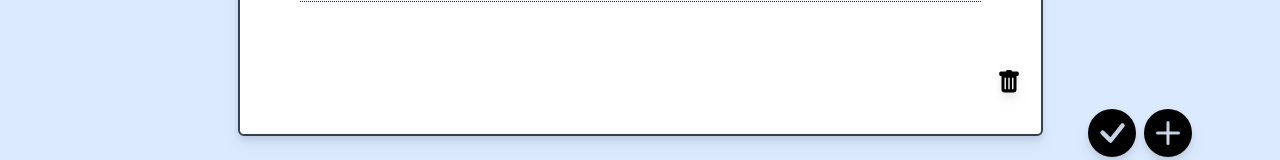
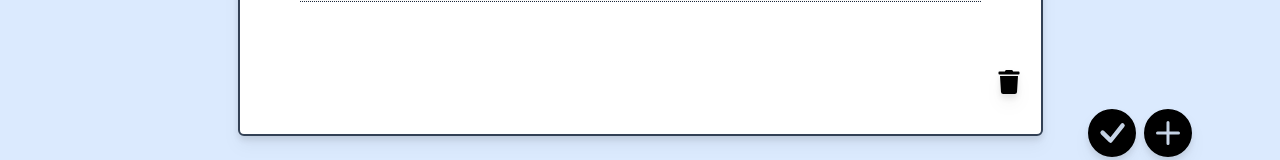
Before and after one commit to noobking321/GoogleFormsCloneClient, a React (Create React App) app: page /createform in a window 1280 px wide. Shown: the part 563-723 px from the top of the page. Built offline with nearby package versions, Linux system fonts and the light colour scheme; sample sign-in values are in the browser's storage.

Commit message:
changed trash icon

```diff
--- a/src/components/formCreate/card.js
+++ b/src/components/formCreate/card.js
@@ -1,5 +1,6 @@
 import React from "react";
-import { BsFillTrashFill, BsArrowsMove } from "react-icons/bs";
+import { BsArrowsMove } from "react-icons/bs";
+import { FaTrash } from "react-icons/fa";
 
 import Dropdown from "./options/dropdown";
 import LongAnswer from "./options/longAnswer";
@@ -76,7 +77,7 @@ export default function Card(props) {
             props.dispatch({ type: "removeCard", i: props.i });
           }}
         >
-          <BsFillTrashFill className="text-2xl drop-shadow-lg" />
+          <FaTrash className="text-2xl drop-shadow-lg" />
         </button>
       </div>
     </div>
--- a/src/components/formCreate/options/dropdown.js
+++ b/src/components/formCreate/options/dropdown.js
@@ -1,6 +1,7 @@
 import React from "react";
 import { DragDropContext, Droppable, Draggable } from "react-beautiful-dnd";
-import { BsArrowsMove, BsFillTrashFill } from "react-icons/bs";
+import { BsArrowsMove } from "react-icons/bs";
+import { FaTrash } from "react-icons/fa";
 
 export default function Dropdown(props) {
   const opts = props.options ? Array.from(props.options) : [];
@@ -81,7 +82,7 @@ export default function Dropdown(props) {
                             {val && (
                               <>
                                 <button onClick={option_delete} index={index}>
-                                  <BsFillTrashFill className="text-l drop-shadow-lg" />
+                                  <FaTrash className="text-l drop-shadow-lg" />
                                 </button>
                               </>
                             )}
```
